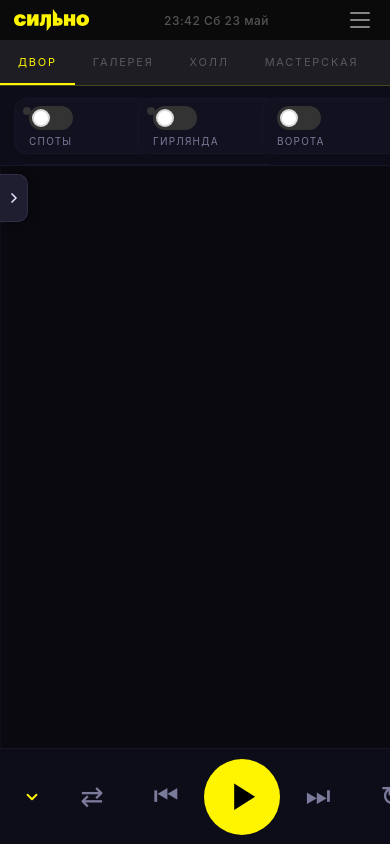
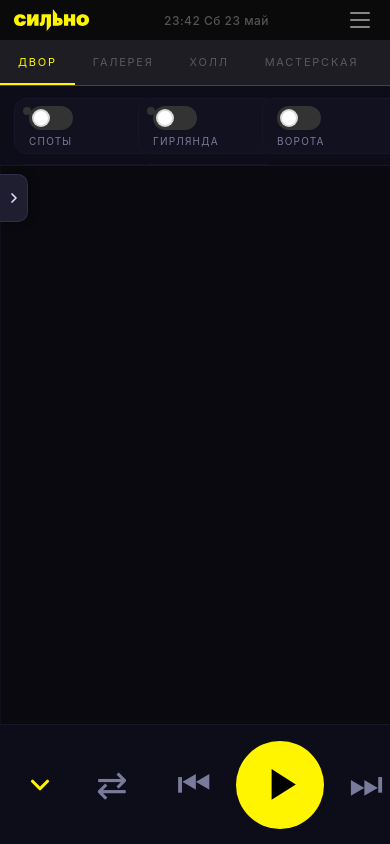
Before and after one commit to volosati-team/silno-dom-server, a FastAPI app: page / in a window 390 px wide. Run offline with FastAPI, Linux system fonts and the light colour scheme; data that the repository does not hold is empty; some libraries are stand-ins or nearby versions.

Commit message:
feat(panel): bar ×2 + vol popup fix + remove sc-save-current from bar
- Bar height 96→120px, --mh 60→120px
- .sc-btn font 26→38px, size 68→80px; playpause 84→96px
- sc-expand-btn 36→52px, SVG 18→30px
- timecodes 10→20px, min-width 30→52px
- sc-ctrl-right: remove overflow:hidden so vol popup can show
- #sc-vol: use -webkit-appearance:slider-vertical (no CSS conflicts)
- Remove sc-save-current from bar HTML

Co-Authored-By: Claude Sonnet 4.6 <noreply@anthropic.com>

```diff
--- a/panel/static/app.css
+++ b/panel/static/app.css
@@ -12,7 +12,7 @@
 
   --hh:    40px;
   --zh:    46px;
-  --mh:    60px;
+  --mh:    120px;
   --row-h: 80px;
 }
 
@@ -642,7 +642,7 @@ html, body {
 /* ─── SC PERSISTENT PLAYER BAR ──────────────────────────────────────────── */
 #sc-controls {
   position: fixed; bottom: 0; left: 0; right: 0;
-  height: 96px; z-index: 160;
+  height: 120px; z-index: 160;
   border-top: 1px solid var(--border);
   background: var(--bg2);
   display: flex; align-items: center;
@@ -683,16 +684,16 @@ html, body {
 #sc-track-artist { font-size: 20px; color: var(--muted); letter-spacing: 0.04em; margin-top: 4px; overflow: hidden; text-overflow: ellipsis; white-space: nowrap; }
 .sc-btn {
   background: none; border: none;
-  width: 68px; height: 68px; border-radius: 50%;
-  color: var(--muted); font-size: 26px; cursor: pointer;
+  width: 80px; height: 80px; border-radius: 50%;
+  color: var(--muted); font-size: 38px; cursor: pointer;
   display: flex; align-items: center; justify-content: center;
   transition: color 0.15s; flex-shrink: 0;
 }
 .sc-btn:active { color: var(--text); }
 .sc-btn.on { color: var(--yellow); }
 #sc-playpause {
-  width: 84px; height: 84px;
-  background: var(--yellow); color: #000; font-size: 30px; border-radius: 50%;
+  width: 96px; height: 96px;
+  background: var(--yellow); color: #000; font-size: 36px; border-radius: 50%;
   padding: 0;
 }
 #sc-playpause svg { display: block; }
@@ -754,14 +745,14 @@ html, body {
   #sc-art { width: 56px; height: 56px; }
   #sc-track-title  { font-size: 22px; }
   #sc-track-artist { font-size: 18px; }
-  .sc-btn { width: 72px; height: 72px; font-size: 28px; }
-  #sc-playpause { width: 76px; height: 76px; font-size: 28px; }
+  .sc-btn { width: 80px; height: 80px; font-size: 38px; }
+  #sc-playpause { width: 88px; height: 88px; }
 }
 
 /* SC expand button */
 #sc-expand-btn {
   background: none; border: none;
-  width: 36px; height: 36px; border-radius: 50%;
+  width: 52px; height: 52px; border-radius: 50%;
   color: var(--muted); font-size: 18px; line-height: 1;
   cursor: pointer; display: flex; align-items: center; justify-content: center;
   flex-shrink: 0; margin-right: 6px;
--- a/panel/static/index.html
+++ b/panel/static/index.html
@@ -243,7 +243,7 @@
 
 <!-- SC Persistent Player Bar (always visible) -->
 <div id="sc-controls">
-  <button id="sc-expand-btn" onclick="toggleMediaPanel()" title="Открыть плеер"><svg viewBox="0 0 24 24" width="18" height="18" fill="none" stroke="currentColor" stroke-width="2.5" stroke-linecap="round" stroke-linejoin="round"><polyline points="18 15 12 9 6 15"/></svg></button>
+  <button id="sc-expand-btn" onclick="toggleMediaPanel()" title="Открыть плеер"><svg viewBox="0 0 24 24" width="30" height="30" fill="none" stroke="currentColor" stroke-width="2.5" stroke-linecap="round" stroke-linejoin="round"><polyline points="18 15 12 9 6 15"/></svg></button>
   <div id="sc-ctrl-left">
     <button class="sc-btn" id="sc-shuffle" onclick="scToggleShuffle()" title="Shuffle">⇄</button>
     <button class="sc-btn" id="sc-prev" onclick="scPrev()">⏮</button>
@@ -261,7 +261,6 @@
     <div id="sc-track-info">
       <div id="sc-track-title-row">
         <div id="sc-track-title">—</div>
-        <button id="sc-save-current" onclick="saveCurrentTrack()" title="В сохранёнки">＋</button>
       </div>
       <div id="sc-track-artist"></div>
     </div>
```
Also changed, not shown: other parts of panel/static/app.css (+7 -16 lines).
